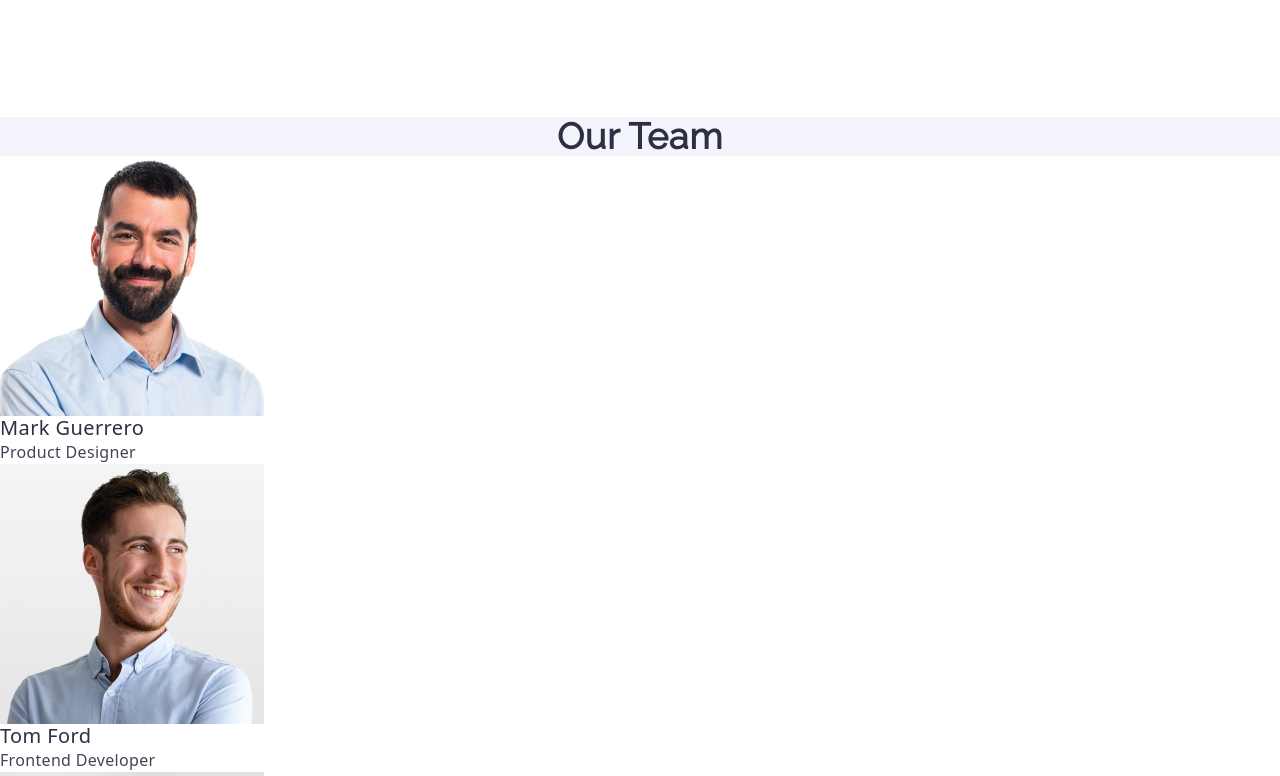
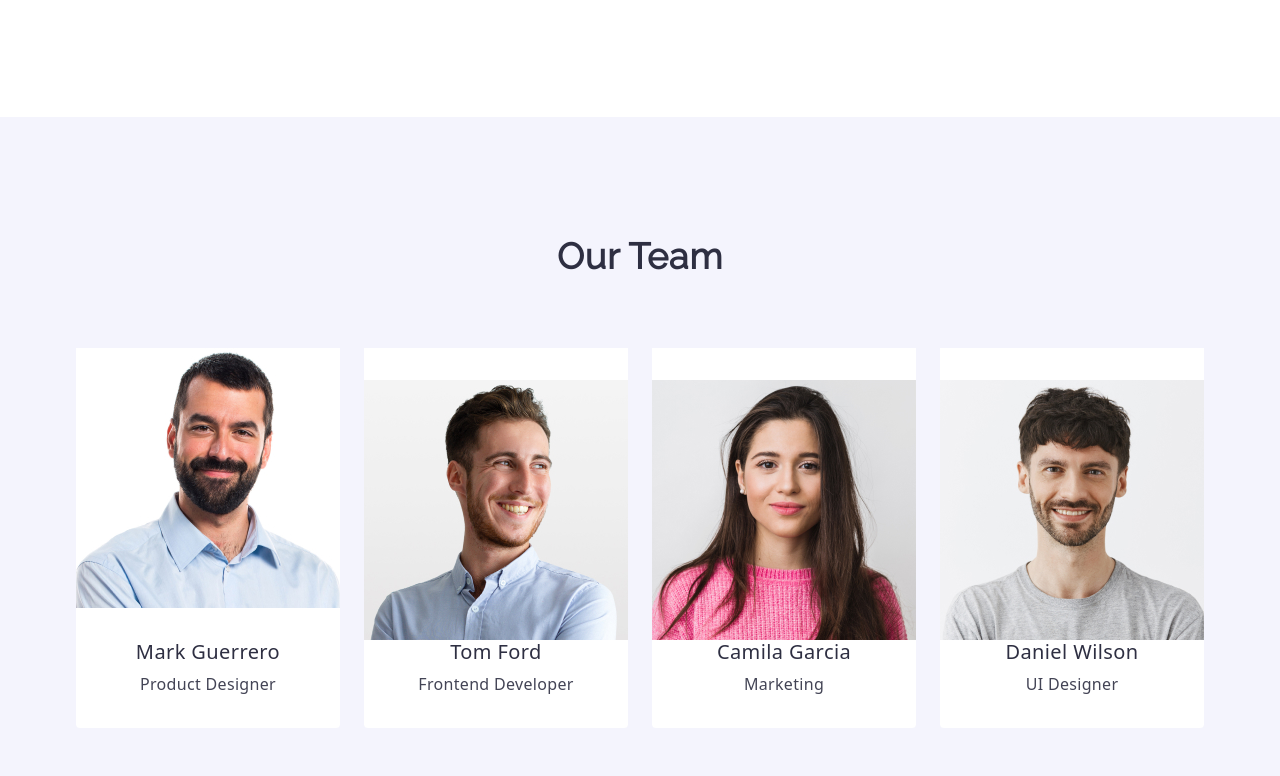
Before and after one commit to ZeynepB57/web, a plain HTML site: page index.html in a window 1280 px wide. Shown: the part 881-1657 px from the top of the page. Drawn offline with nearby package versions, Linux system fonts and the light colour scheme.

Commit message:
flexbox4

```diff
--- a/css/styles.css
+++ b/css/styles.css
@@ -46,7 +46,7 @@ img{
 .container{
     width: 1158px;
     margin: 0 auto;
-    padding: 0 5px;
+    padding: 0 15px;
 }
 .header-div{
     display: flex;
@@ -216,6 +216,7 @@ img{
 
 .section-third{
     background-color:#f4f4fd ;
+    padding: 120px 0;
 
 }
 .section-third-title{
@@ -225,10 +226,19 @@ img{
     letter-spacing: 0.02em;
     text-transform: capitalize;
     color:  #2e2f42;
+    margin-bottom: 72px;
 }
-
+.section-third-ul{
+    display: flex;
+    gap: 24px;
+}
 .section-third-list{
     background-color:  #FFFFFF;
+    width: calc((100% - 72px) / 4);
+    border-radius: 0px 0px 4px 4px;
+}
+.person-info{
+    padding: 32px 0
 }
 .section-third-name{
     font-weight: 500;
@@ -236,12 +246,16 @@ img{
     line-height: 1.2;
     letter-spacing: 0.02em;
     color: #2e2f42;
+    text-align: center;
+    margin-bottom: 8px;
 }
 .section-third-job{
     font-size: 16px;
     line-height: 1.5;
     letter-spacing: 0.02em;
     color:  #434455;
+    text-align: center;
+
 }
 
 .section-fourth-title{
--- a/index.html
+++ b/index.html
@@ -71,29 +71,39 @@
         </section>
 
         <section class="section-third">
+            <div class="container section-third-container">
                 <h2 class="section-third-title">Our Team</h2>
-            <ul>
+                <ul class="section-third-ul">
                     <li class="section-third-list">
                         <img src="./images/img.jpg" width="264" alt="Mark Guerrero">
+                        <div class="person-info">
                             <h3 class="section-third-name">Mark Guerrero</h3>
                             <p class="section-third-job">Product Designer</p>
+                        </div>
                     </li>
                     <li class="section-third-list">
+                        <div class="person-info">
                             <img src="./images/img1.jpg" width="264" alt="Tom Ford">
                             <h3 class="section-third-name">Tom Ford</h3>
                             <p class="section-third-job">Frontend Developer</p>
+                        </div>
                     </li>
                     <li class="section-third-list">
+                        <div class="person-info">
                             <img src="./images/img2.jpg" width="264" alt="Camila Garcia">
                             <h3 class="section-third-name">Camila Garcia</h3>
                             <p class="section-third-job">Marketing</p>
+                        </div>
                     </li>
                     <li class="section-third-list">
+                        <div class="person-info">
                             <img src="./images/img3.jpg" width="264" alt="Daniel Wilson">
                             <h3 class="section-third-name">Daniel Wilson</h3>
                             <p class="section-third-job">UI Designer</p>
+                         </div>
                     </li>
                 </ul>
+            </div>
         </section>
         <section >
             <h2 class="section-fourth-title">Our Portfolio</h2>
```
Lines whose indentation alone changed are shown as unchanged.
